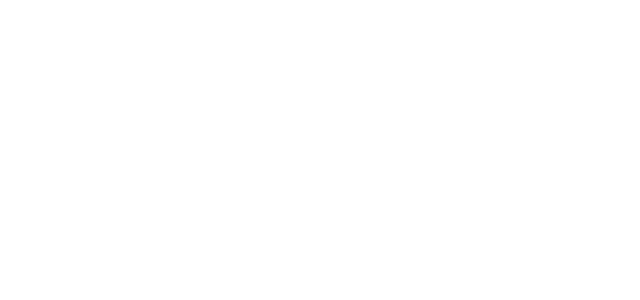
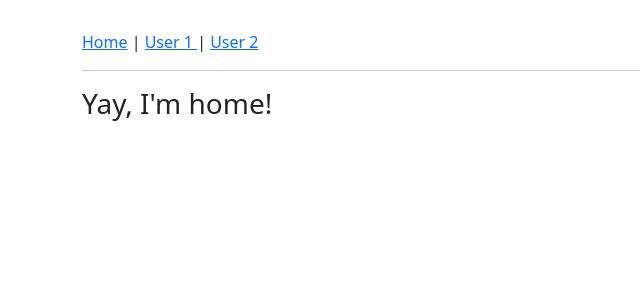
Before and after one commit to zormaxo/AngularTheCompleteGuide, an Angular app: page / in a window 1280 px wide. Shown: the top 300 px of the page, without its empty margins (0-640 px from the left). Built offline with nearby package versions, Linux system fonts and the light colour scheme.

Commit message:
end of lesson 176

```diff
--- a/src/app/app.component.css
+++ b/src/app/app.component.css
@@ -0,0 +1,3 @@
+.container {
+  margin-top: 30px;
+}
--- a/src/app/app.component.html
+++ b/src/app/app.component.html
@@ -0,0 +1,20 @@
+<div class="container">
+  <div class="row">
+    <div class="col-xs-12 col-sm-10 col-md-8 col-sm-offset-1 col-md-offset-2">
+      <a routerLink="/">Home</a> |
+      <a [routerLink]="['user', 1]">
+        User 1
+      </a>
+      |
+      <a [routerLink]="['user', 2]">
+        User 2
+      </a>
+    </div>
+  </div>
+  <hr />
+  <div class="row">
+    <div class="col-xs-12 col-sm-10 col-md-8 col-sm-offset-1 col-md-offset-2">
+      <router-outlet></router-outlet>
+    </div>
+  </div>
+</div>
--- a/src/app/app.component.ts
+++ b/src/app/app.component.ts
@@ -1,10 +1,12 @@
-import { Component } from '@angular/core';
+import { Component, OnInit } from '@angular/core';
 
 @Component({
   selector: 'app-root',
   templateUrl: './app.component.html',
   styleUrls: ['./app.component.css']
 })
-export class AppComponent {
-  name = "omer"
+export class AppComponent implements OnInit {
+  constructor() {}
+
+  ngOnInit() {}
 }
--- /dev/null
+++ b/src/app/home/home.component.html
@@ -0,0 +1 @@
+<h3>Yay, I'm home!</h3>
--- /dev/null
+++ b/src/app/home/home.component.ts
@@ -0,0 +1,48 @@
+import { Component, OnDestroy, OnInit } from '@angular/core';
+import { interval, Observable, Subscription } from 'rxjs';
+
+@Component({
+  selector: 'app-home',
+  templateUrl: './home.component.html',
+  styleUrls: ['./home.component.css'],
+})
+export class HomeComponent implements OnInit, OnDestroy {
+  private firstObsSubscription: Subscription;
+
+  constructor() {}
+
+  ngOnInit() {
+    // this.firstObsSubscription = interval(1000).subscribe((count) => {
+    //   console.log(count);
+    // });
+
+    const customIntervalObservable = new Observable((observer) => {
+      let count = 0;
+      setInterval(() => {
+        observer.next(count);
+        if (count === 0) observer.complete();
+        if (count > 3) {
+          observer.error(new Error('Count is greater than 3'));
+        }
+        count++;
+      }, 1000);
+    });
+
+    this.firstObsSubscription = customIntervalObservable.subscribe({
+      next: (data) => {
+        console.log(data);
+      },
+      error: (error) => {
+        console.log(error);
+        alert(error);
+      },
+      complete: () => {
+        console.log('complete');
+      },
+    });
+  }
+
+  ngOnDestroy(): void {
+    this.firstObsSubscription.unsubscribe();
+  }
+}
--- /dev/null
+++ b/src/app/user/user.component.html
@@ -0,0 +1 @@
+<p>User with <strong>ID {{ id }}</strong> was loaded</p>
--- /dev/null
+++ b/src/app/user/user.component.ts
@@ -0,0 +1,20 @@
+import { Component, OnInit } from '@angular/core';
+import { ActivatedRoute, Params } from '@angular/router';
+
+@Component({
+  selector: 'app-user',
+  templateUrl: './user.component.html',
+  styleUrls: ['./user.component.css']
+})
+export class UserComponent implements OnInit {
+  id: number;
+
+  constructor(private route: ActivatedRoute) {
+  }
+
+  ngOnInit() {
+    this.route.params.subscribe((params: Params) => {
+      this.id = +params.id;
+    });
+  }
+}
```
Also changed, not shown: src/app/app-routing.module.ts (added, +22 -0 lines), src/app/app.module.ts (+8 -4 lines), src/app/home/home.component.css (added), src/app/user/user.component.css (added).
